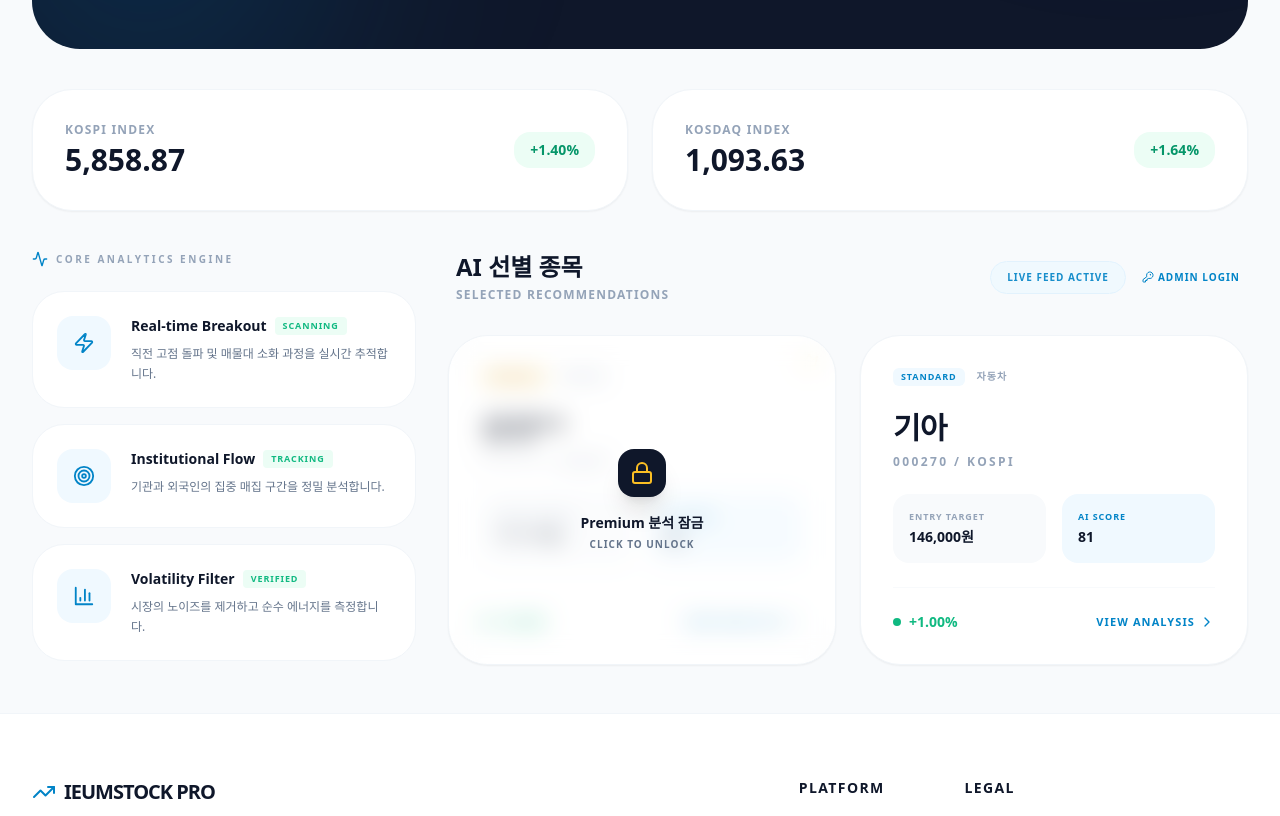
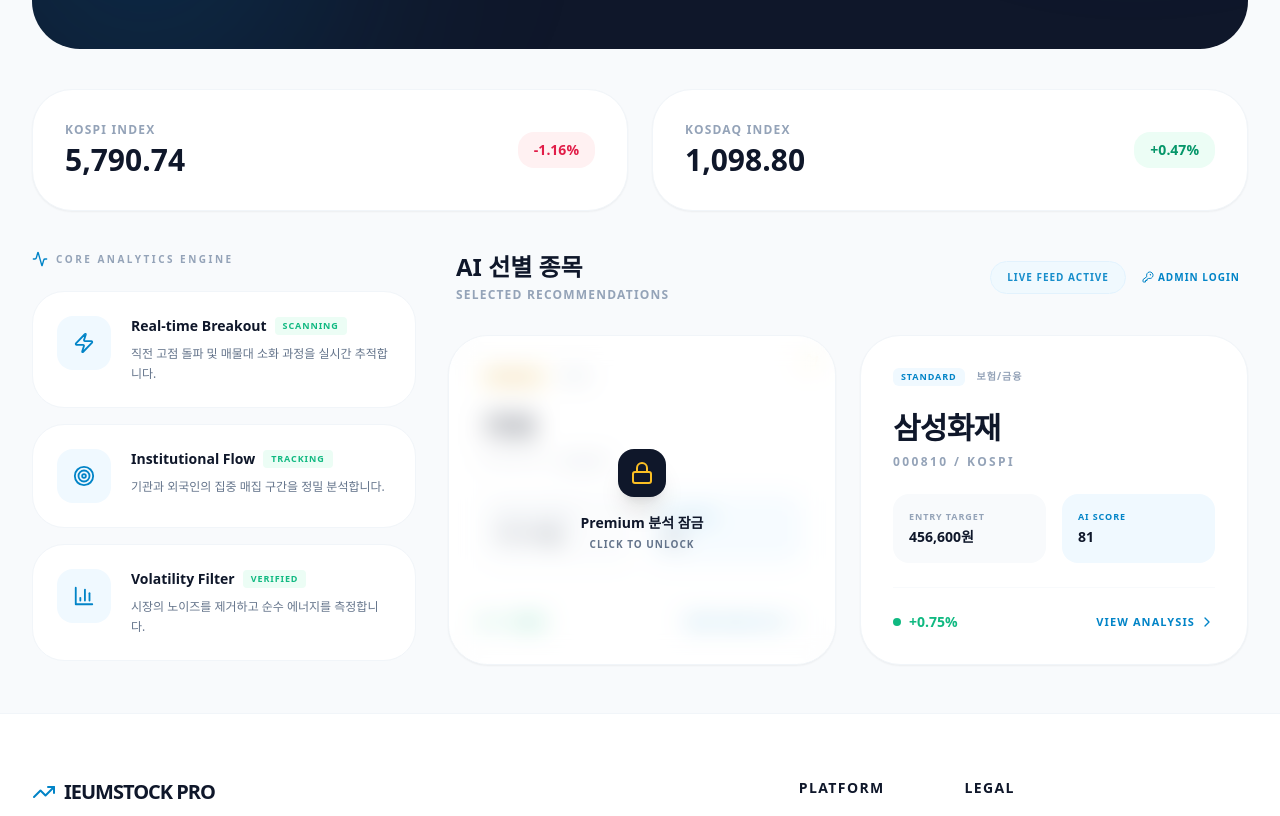
Before and after one commit to ieum3355/ieumstock-site, a React (Vite) app: page /brain-off in a window 1280 px wide. Shown: the part 619-1435 px from the top of the page. Built offline with nearby package versions, Linux system fonts and the light colour scheme.

Commit message:
fix: restore dashboard data and improve unlock UX

```diff
--- a/public/dashboard_data.json
+++ b/public/dashboard_data.json
@@ -1,80 +1,30 @@
 {
   "generation_info": {
     "engine": "Brain-Off Hybrid 2.2",
-    "timestamp": "2026-04-11 02:58:50",
-    "market_condition": "KOSPI 5,859 Level Verified",
-    "status_msg": "오늘의 엄선된 2+2 전략 종목이 분석되었습니다."
+    "timestamp": "2026-04-13 11:20:40",
+    "market_condition": "KOSPI 5,791 Level Verified",
+    "status_msg": "오늘의 엄선된 2개 전략 종목이 분석되었습니다. (정밀 필터링 통과)"
   },
   "market_summary": [
     {
       "name": "KOSPI",
-      "value": "5,858.87",
-      "rate": "+1.40%"
+      "value": "5,790.74",
+      "rate": "-1.16%"
     },
     {
       "name": "KOSDAQ",
-      "value": "1,093.63",
-      "rate": "+1.64%"
+      "value": "1,098.80",
+      "rate": "+0.47%"
     }
   ],
   "recommendations": [
     {
       "metadata": {
-        "id": "BO-260411-P",
-        "slug": "samsung-fire-260411",
+        "id": "BO-260413-P",
+        "slug": "kia-260413",
         "tier": "Premium",
         "is_locked": true,
-        "date": "2026-04-11"
-      },
-      "stock_info": {
-        "name": "삼성**",
-        "real_name": "삼성화재",
-        "ticker": "000810",
-        "sector": "보험/금융",
-        "market": "KOSPI"
-      },
-      "seo_content": {
-        "page_title": "오늘의 Premium 관점: 보험/금융 주도주 분석",
-        "meta_description": "삼성화재의 기술적 타점이 Premium 기준을 통과했습니다.",
-        "keywords": [
-          "삼성화재",
-          "보험/금융",
-          "이음스탁"
-        ]
-      },
-      "score_card": {
-        "total_score": 92,
-        "breakout": 40,
-        "accumulation": 29,
-        "volatility_tight": 19,
-        "institutional_buy": 6
-      },
-      "trading_strategy": {
-        "logic_summary": "종합 알고리즘 필터 통과 (Selected)",
-        "technical_analysis": "1. [Real-time Breakout] 직전 고점 매물대를 거래량 동반하며 돌파 시도 중입니다. 특히 469,500원 구간의 저항을 흡수하며 상방 발산 에너지가 응축되었습니다. 2. [Institutional Flow] 메이저 수급의 집중 매집가 포착되며, 저점을 높이는 우상향 추세가 기술적으로 완성되었습니다. 3. [Volatility Filter] 시장 노이즈를 제거한 순수 변동성 측정 결과, 안정적인 Premium 등급의 변동성 수축 구간(VCP)을 지나 폭발적인 추세 추종 구간에 진입했음이 검증되었습니다.",
-        "analysis_segments": {
-          "breakout": "직전 고점 매물대를 거래량 동반하며 돌파 중입니다. 469,500원 저항 흡수 및 상방 발산 에너지가 응축되었습니다.",
-          "flow": "메이저 수급(기관/외인)이 집중 매집이 포착되며 우상향 기술적 패턴이 완성되었습니다.",
-          "volatility": "노이즈 제거 결과, Premium 등급 고유의 변동성 수축(VCP) 후 시세 분출 구간임이 검증되었습니다."
-        },
-        "entry_price": 460100,
-        "target_price": 525800,
-        "stop_loss": 441300,
-        "expected_period": "2~5일"
-      },
-      "live_status": {
-        "current_price": 469500,
-        "profit_pct": "+0.43%",
-        "status": "HOLD"
-      }
-    },
-    {
-      "metadata": {
-        "id": "BO-260411-S",
-        "slug": "kia-260411",
-        "tier": "Standard",
-        "is_locked": false,
-        "date": "2026-04-11"
+        "date": "2026-04-13"
       },
       "stock_info": {
         "name": "기아",
@@ -84,8 +34,8 @@
         "market": "KOSPI"
       },
       "seo_content": {
-        "page_title": "오늘의 Standard 관점: 자동차 주도주 분석",
-        "meta_description": "기아의 기술적 타점이 Standard 기준을 통과했습니다.",
+        "page_title": "오늘의 Premium 관점: 자동차 주도주 분석",
+        "meta_description": "기아의 기술적 타점이 Premium 기준을 통과했습니다.",
         "keywords": [
           "기아",
           "자동차",
@@ -93,28 +43,78 @@
         ]
       },
       "score_card": {
+        "total_score": 97,
+        "breakout": 39,
+        "accumulation": 23,
+        "volatility_tight": 15,
+        "institutional_buy": 7
+      },
+      "trading_strategy": {
+        "logic_summary": "종합 알고리즘 필터 통과 (Selected)",
+        "technical_analysis": "1. [Real-time Breakout] 직전 고점 매물대를 거래량 동반하며 돌파 시도 중입니다. 특히 146,800원 구간의 저항을 흡수하며 상방 발산 에너지가 응축되었습니다. 2. [Institutional Flow] 메이저 수급의 집중 매집가 포착되며, 저점을 높이는 우상향 추세가 기술적으로 완성되었습니다. 3. [Volatility Filter] 시장 노이즈를 제거한 순수 변동성 측정 결과, 안정적인 Premium 등급의 변동성 수축 구간(VCP)을 지나 폭발적인 추세 추종 구간에 진입했음이 검증되었습니다.",
+        "analysis_segments": {
+          "breakout": "직전 고점 매물대를 거래량 동반하며 돌파 중입니다. 146,800원 저항 흡수 및 상방 발산 에너지가 응축되었습니다.",
+          "flow": "메이저 수급(기관/외인)이 집중 매집이 포착되며 우상향 기술적 패턴이 완성되었습니다.",
+          "volatility": "노이즈 제거 결과, Premium 등급 고유의 변동성 수축(VCP) 후 시세 분출 구간임이 검증되었습니다."
+        },
+        "entry_price": 143800,
+        "target_price": 164400,
+        "stop_loss": 137900,
+        "expected_period": "2~5일"
+      },
+      "live_status": {
+        "current_price": 146800,
+        "profit_pct": "+1.48%",
+        "status": "HOLD"
+      }
+    },
+    {
+      "metadata": {
+        "id": "BO-260413-S",
+        "slug": "samsung-fire-260413",
+        "tier": "Standard",
+        "is_locked": false,
+        "date": "2026-04-13"
+      },
+      "stock_info": {
+        "name": "삼성화재",
+        "real_name": "삼성화재",
+        "ticker": "000810",
+        "sector": "보험/금융",
+        "market": "KOSPI"
+      },
+      "seo_content": {
+        "page_title": "오늘의 Standard 관점: 보험/금융 주도주 분석",
+        "meta_description": "삼성화재의 기술적 타점이 Standard 기준을 통과했습니다.",
+        "keywords": [
+          "삼성화재",
+          "보험/금융",
+          "이음스탁"
+        ]
+      },
+      "score_card": {
         "total_score": 81,
-        "breakout": 26,
-        "accumulation": 22,
-        "volatility_tight": 14,
+        "breakout": 27,
+        "accumulation": 23,
+        "volatility_tight": 18,
         "institutional_buy": 10
       },
       "trading_strategy": {
         "logic_summary": "핵심 수급 타점 포착 (Qualified)",
-        "technical_analysis": "1. [Real-time Breakout] 직전 고점 매물대를 거래량 동반하며 돌파 시도 중입니다. 특히 149,000원 구간의 저항을 흡수하며 상방 발산 에너지가 응축되었습니다. 2. [Institutional Flow] 기관/외인 동반 순매수가 포착되며, 저점을 높이는 우상향 추세가 기술적으로 완성되었습니다. 3. [Volatility Filter] 시장 노이즈를 제거한 순수 변동성 측정 결과, 안정적인 Standard 등급의 변동성 수축 구간(VCP)을 지나 폭발적인 추세 추종 구간에 진입했음이 검증되었습니다.",
+        "technical_analysis": "1. [Real-time Breakout] 직전 고점 매물대를 거래량 동반하며 돌파 시도 중입니다. 특히 466,000원 구간의 저항을 흡수하며 상방 발산 에너지가 응축되었습니다. 2. [Institutional Flow] 기관/외인 동반 순매수가 포착되며, 저점을 높이는 우상향 추세가 기술적으로 완성되었습니다. 3. [Volatility Filter] 시장 노이즈를 제거한 순수 변동성 측정 결과, 안정적인 Standard 등급의 변동성 수축 구간(VCP)을 지나 폭발적인 추세 추종 구간에 진입했음이 검증되었습니다.",
         "analysis_segments": {
-          "breakout": "직전 고점 매물대를 거래량 동반하며 돌파 중입니다. 149,000원 저항 흡수 및 상방 발산 에너지가 응축되었습니다.",
+          "breakout": "직전 고점 매물대를 거래량 동반하며 돌파 중입니다. 466,000원 저항 흡수 및 상방 발산 에너지가 응축되었습니다.",
           "flow": "수급 안정화 구간 진입이 포착되며 우상향 기술적 패턴이 완성되었습니다.",
           "volatility": "노이즈 제거 결과, Standard 등급 고유의 변동성 수축(VCP) 후 시세 분출 구간임이 검증되었습니다."
         },
-        "entry_price": 146000,
-        "target_price": 166800,
-        "stop_loss": 140000,
+        "entry_price": 456600,
+        "target_price": 521900,
+        "stop_loss": 438000,
         "expected_period": "2~5일"
       },
       "live_status": {
-        "current_price": 149000,
-        "profit_pct": "+1.00%",
+        "current_price": 466000,
+        "profit_pct": "+0.75%",
         "status": "HOLD"
       }
     }
--- a/public/history_data.json
+++ b/public/history_data.json
@@ -1,4 +1,32 @@
 [
+  {
+    "id": "BO-260413-P",
+    "slug": "samsung-fire-260413",
+    "date": "2026-04-13",
+    "tier": "Premium",
+    "name": "삼성화재",
+    "ticker": "000810",
+    "entry_price": 456600,
+    "target_price": 521900,
+    "stop_loss": 438000,
+    "current_price": 466000,
+    "profit_pct": "+2.06%",
+    "status": "HOLD"
+  },
+  {
+    "id": "BO-260413-S",
+    "slug": "kia-260413",
+    "date": "2026-04-13",
+    "tier": "Standard",
+    "name": "기아",
+    "ticker": "000270",
+    "entry_price": 143600,
+    "target_price": 164100,
+    "stop_loss": 137800,
+    "current_price": 146800,
+    "profit_pct": "+2.23%",
+    "status": "HOLD"
+  },
   {
     "id": "BO-260411-S3",
     "slug": "samsung-fire-260411",
@@ -9,8 +37,8 @@
     "entry_price": 460100,
     "target_price": 525800,
     "stop_loss": 441300,
-    "current_price": 469500,
-    "profit_pct": "+2.04%",
+    "current_price": 466000,
+    "profit_pct": "+1.28%",
     "status": "HOLD"
   },
   {
@@ -23,8 +51,8 @@
     "entry_price": 146000,
     "target_price": 166800,
     "stop_loss": 140000,
-    "current_price": 149000,
-    "profit_pct": "+2.05%",
+    "current_price": 146800,
+    "profit_pct": "+0.55%",
     "status": "HOLD"
   },
   {
@@ -37,8 +65,8 @@
     "entry_price": 201800,
     "target_price": 230700,
     "stop_loss": 193600,
-    "current_price": 206000,
-    "profit_pct": "+2.08%",
+    "current_price": 201250,
+    "profit_pct": "-0.27%",
     "status": "HOLD"
   }
 ]
--- a/src/pages/BrainOff.tsx
+++ b/src/pages/BrainOff.tsx
@@ -1,11 +1,12 @@
 import React, { useState, useEffect } from 'react';
-import { Link } from 'react-router-dom';
+import { Link, useNavigate } from 'react-router-dom';
 import {
   Lock, Crown, Zap, ShieldCheck, Info, ChevronRight, BarChart3,
   Target, KeyRound, AlertTriangle, TrendingUp, Sparkles, Activity
 } from 'lucide-react';
 
 const BrainOff = () => {
+  const navigate = useNavigate();
   const [data, setData] = useState<any>(null);
   const [password, setPassword] = useState('');
   const [isAuthenticated, setIsAuthenticated] = useState(false);
@@ -227,6 +228,10 @@ const BrainOff = () => {
                         if (pass === '0000') {
                           setIsAuthenticated(true);
                           localStorage.setItem('ieumstock_auth', 'true');
+                          // Navigate immediately after successful auth
+                          setTimeout(() => {
+                            navigate(`/insights/${rec.metadata.slug}`);
+                          }, 100);
                         }
                       }
                     }}
--- a/src/pages/PostDetail.tsx
+++ b/src/pages/PostDetail.tsx
@@ -27,6 +27,8 @@ const PostDetail = () => {
   const [isBookmarked, setIsBookmarked] = useState(false);
   const [loading, setLoading] = useState(true);
   const [isAuthenticated, setIsAuthenticated] = useState(false);
+  const [passwordInput, setPasswordInput] = useState('');
+  const [passError, setPassError] = useState(false);
 
   useEffect(() => {
     // Check auth persistence
@@ -194,19 +196,55 @@ const PostDetail = () => {
               </div>
 
               {isLocked && (
-                <div className="bg-slate-900 text-white p-8 rounded-[2rem] text-center space-y-4 animate-in zoom-in-95 duration-500">
-                  <Lock className="w-10 h-10 text-amber-400 mx-auto" />
-                  <div className="space-y-2">
-                    <h4 className="text-xl font-black">심층 분석 데이터가 잠겨 있습니다</h4>
-                    <p className="text-slate-400 text-sm font-medium">프리미엄 회원이 되시면 AI 정밀 타점과<br />기술적 분석을 실시간으로 확인하실 수 있습니다.</p>
+                <div className="bg-slate-900 text-white p-8 md:p-12 rounded-[2rem] text-center space-y-8 animate-in zoom-in-95 duration-500 shadow-2xl relative overflow-hidden">
+                  <div className="absolute top-0 right-0 w-32 h-32 bg-primary-600/10 blur-3xl rounded-full"></div>
+                  <Lock className="w-12 h-12 text-amber-400 mx-auto animate-bounce" />
+                  <div className="space-y-3">
+                    <h4 className="text-2xl font-black">심층 분석 데이터가 잠겨 있습니다</h4>
+                    <p className="text-slate-400 text-sm font-medium leading-relaxed">프리미엄 회원이 되시면 AI 정밀 타점과<br />기술적 분석을 실시간으로 확인하실 수 있습니다.</p>
                   </div>
-                  <button
-                    onClick={() => alert('프리미엄 구독 문의: 텔레그램 @ieumstock_pro')}
-                    className="w-full py-4 bg-primary-600 text-white rounded-2xl font-black text-sm hover:bg-primary-500 transition-all flex items-center justify-center gap-2"
-                  >
-                    프리미엄 등업 신청하기
-                    <ChevronRight className="w-4 h-4" />
-                  </button>
+
+                  <div className="max-w-xs mx-auto space-y-4">
+                    <div className="relative">
+                      <input
+                        type="password"
+                        placeholder="Premium Password"
+                        value={passwordInput}
+                        onChange={(e) => setPasswordInput(e.target.value)}
+                        onKeyDown={(e) => {
+                          if (e.key === 'Enter') {
+                            if (passwordInput === '0000') {
+                              setIsAuthenticated(true);
+                              localStorage.setItem('ieumstock_auth', 'true');
+                            } else {
+                              setPassError(true);
+                              setTimeout(() => setPassError(false), 2000);
+                            }
+                          }
+                        }}
+                        className={`w-full bg-white/5 border ${passError ? 'border-rose-500' : 'border-white/10'} rounded-2xl px-6 py-4 text-center text-xl font-black tracking-[0.5em] focus:outline-none focus:border-primary-500 transition-all`}
+                      />
+                      {passError && <p className="text-rose-500 text-[10px] font-black uppercase mt-2 tracking-widest">Invalid Password</p>}
+                    </div>
+                    <button
+                      onClick={() => {
+                        if (passwordInput === '0000') {
+                          setIsAuthenticated(true);
+                          localStorage.setItem('ieumstock_auth', 'true');
+                        } else {
+                          setPassError(true);
+                          setTimeout(() => setPassError(false), 2000);
+                        }
+                      }}
+                      className="w-full py-4 bg-primary-600 text-white rounded-2xl font-black text-xs uppercase tracking-widest hover:bg-primary-500 transition-all flex items-center justify-center gap-2 group"
+                    >
+                      Unlock Report
+                      <ChevronRight className="w-4 h-4 group-hover:translate-x-1 transition-transform" />
+                    </button>
+                    <p className="text-[9px] font-black text-slate-500 uppercase tracking-widest">
+                      문의: 텔레그램 @ieumstock_pro
+                    </p>
+                  </div>
                 </div>
               )}
             </div>
```
Also changed, not shown: public/daily_insights.json (+72 -0 lines), 1 other file (tests, documents, lock files or other folders).
